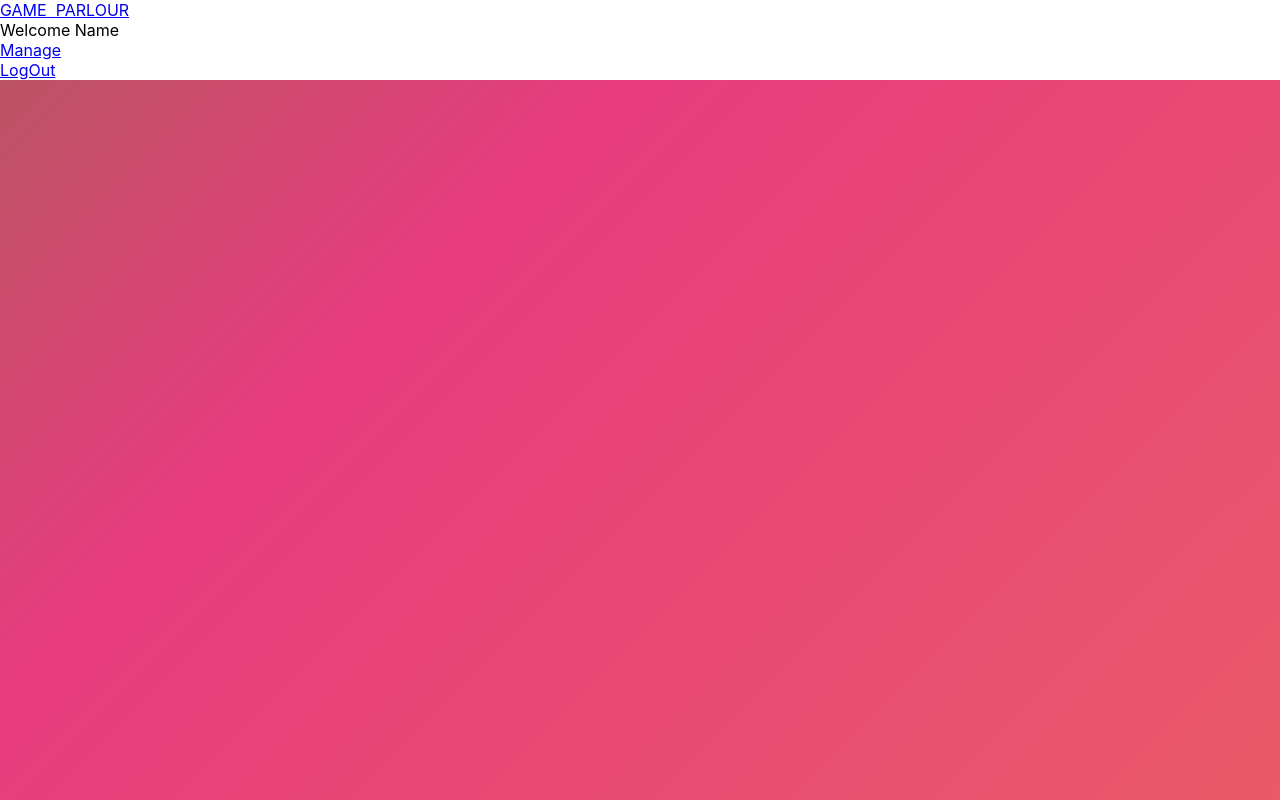
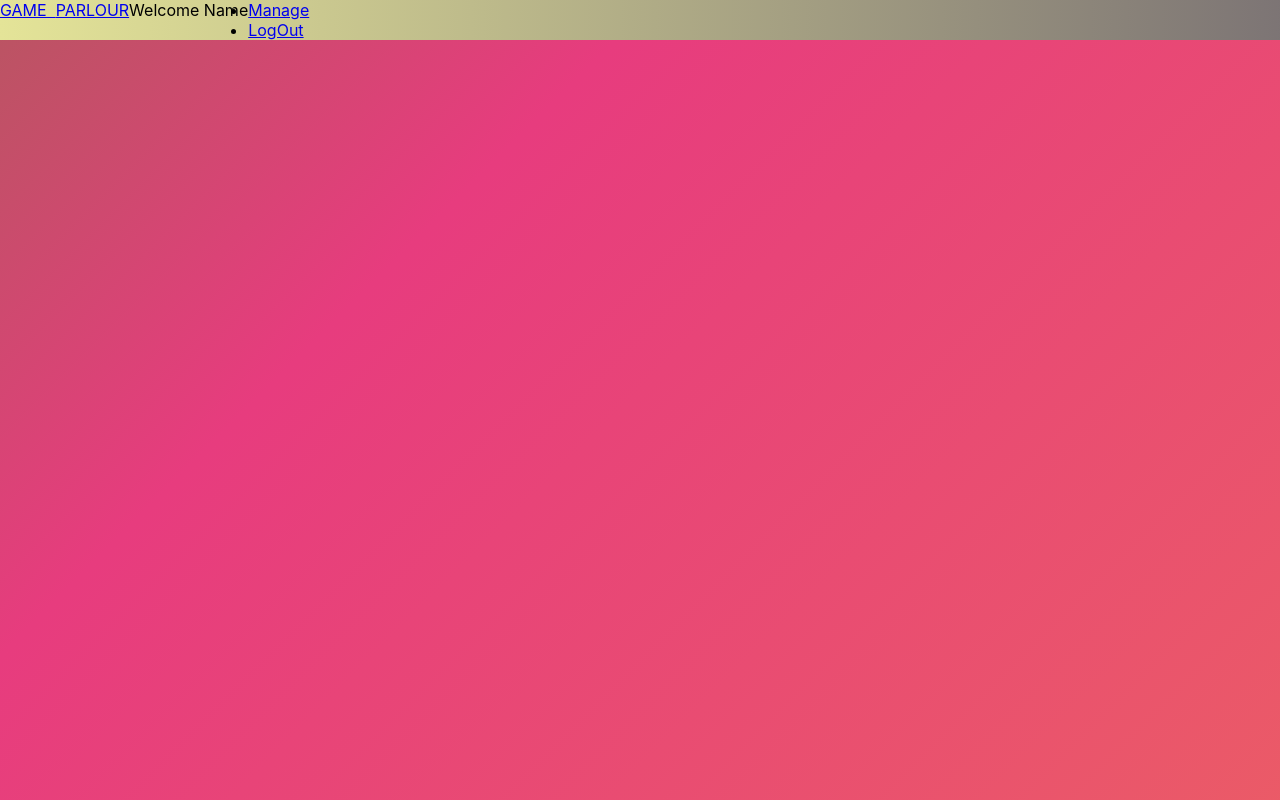
Before and after one commit to Nishant-Bhosale/TheGamerDiary, a React (Create React App) app in the folder frontend/: page / in a window 1280 px wide. Shown: the top 800 px of the page. Built offline with nearby package versions, Linux system fonts and the light colour scheme; no server answers.

Commit message:
changed styles

```diff
--- a/frontend/src/components/Navbar/Navbar.jsx
+++ b/frontend/src/components/Navbar/Navbar.jsx
@@ -29,17 +29,17 @@ const Navbar = () => {
     return (
 
     <React.Fragment>
-        <header className="main">
-            <nav className="main-nav">
+        <header className={styles.main}>
+            <nav className={styles.mainNav}>
                 <div className="main-logo">
-                    <a href="#"><span>GAME &nbsp;</span>PARLOUR</a>
+                    <a href="/"><span>GAME &nbsp;</span>PARLOUR</a>
                 </div>
                 <div className="name">
                     <span>Welcome Name</span>
                 </div>
                 <ul className="main-nav-items">
-                    <li className="main-nav-item"><a href="#">Manage</a></li>
-                    <li className="main-nav-item"><a href="#">LogOut</a></li>
+                    <li className="main-nav-item"><a href="/">Manage</a></li>
+                    <li className="main-nav-item"><a href="/">LogOut</a></li>
                 </ul>
                 <div className="burger" onClick={navSlide}>
                     <div className="line1"></div>
--- a/frontend/src/components/Navbar/Navbar.module.css
+++ b/frontend/src/components/Navbar/Navbar.module.css
@@ -7,7 +7,7 @@
 .main{
     background: linear-gradient(to left, #5c5252cc ,#e4e498 ) fixed;
 }
-.main-nav{
+.mainNav{
     display: flex;
     position: sticky;
 }
```
Also changed, not shown: frontend/package.json (line endings or trailing spaces), 2 other files (tests, documents, lock files or other folders).
